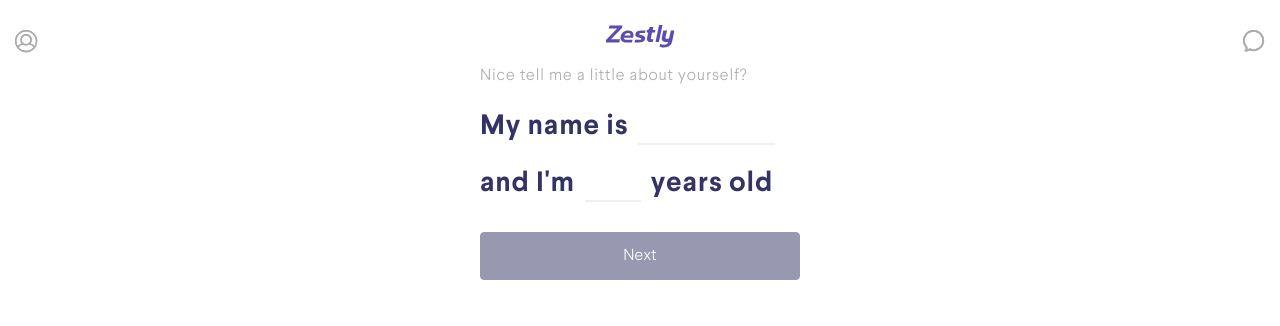
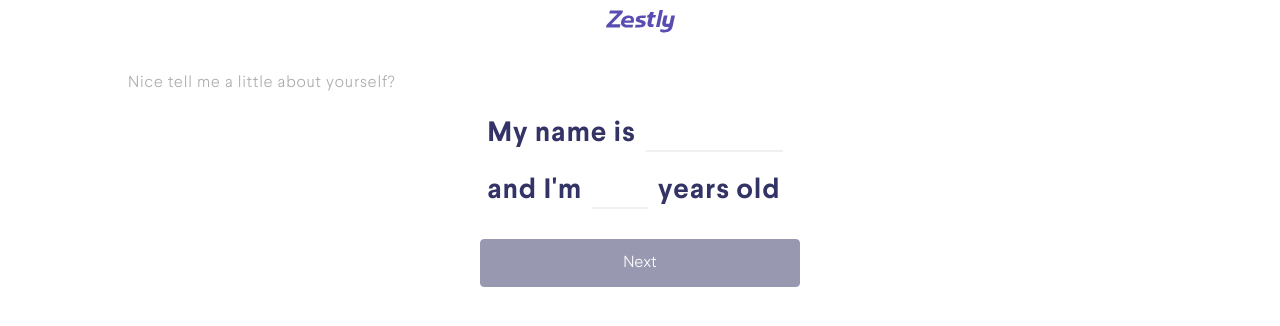
Before and after one commit to jonathanpuc/zestly, a React (Create React App) app: page /onboarding in a window 1280 px wide. Shown: the top 326 px of the page. Built offline with nearby package versions, Linux system fonts and the light colour scheme.

Commit message:
finish login/signup and onboarding F.E

```diff
--- a/src/App.tsx
+++ b/src/App.tsx
@@ -1,8 +1,8 @@
 import * as React from 'react';
 // import styled from 'styled-components'
 import './App.css';
-import Navigation from './components/general/Navigation'
-// import Login from './containers/login'
+// import Navigation from './components/general/Navigation'
+
 import Routes from './Routes'
 
 interface IState {
@@ -25,9 +25,11 @@
   public render() {
     return (
       <div className="App">
-        <Navigation />
-        {/* <Login /> */}
         <Routes authenticated={this.state.authenticated} />
+
+
+
+
 
       </div>
     );
--- a/src/Routes.tsx
+++ b/src/Routes.tsx
@@ -2,6 +2,7 @@
 import { Route, Switch, Redirect, Link } from "react-router-dom";
 import styled from 'styled-components'
 import Onboarding from './containers/Onboarding'
+import Login from './containers/login'
 // import Home from "./containers/Home";
 // import Notes from "./containers/Notes";
 // import Login from "./containers/Login";
@@ -40,7 +41,7 @@
             !authenticated
                 ? <Component />
                 : <Redirect
-                    to='/home'
+                    to='/'
                 />}
     />;
 // tslint:disable-next-line
@@ -54,24 +55,15 @@
         )
     }
 }
-// tslint:disable-next-line
-class Login extends React.Component {
-    public render() {
-        return (
-            <div>
-                Login baby
-                <Link to="/home" >Home</Link>
-            </div>
-        )
-    }
-}
+
+
 
 const Routes = ({ authenticated }: { authenticated: boolean }) => (
 
     <Container>
         <Content>
             <Switch>
-                <AuthenticatedRoute path="/home" exact={true} component={Home} authenticated={authenticated} />
+                <AuthenticatedRoute path="/" exact={true} component={Home} authenticated={authenticated} />
                 <UnauthenticatedRoute path="/login" exact={true} component={Login} authenticated={authenticated} />
                 <AuthenticatedRoute path="/onboarding" exact={true} component={Onboarding} authenticated={authenticated} />
                 {/* <Route path="/" exact component={Home} props={childProps} /> */}
@@ -85,12 +77,12 @@
 export default Routes
 
 const Container = styled.div`
-    max-width: 90%;
-    margin: 0 auto;
-    display: flex;
-    justify-content: center;
+    /* max-width: 90%;
+    margin: 0 auto; */
+    /* display: flex;
+    justify-content: center; */
 `
 
 const Content = styled.div`
-    display: inline-block;
+    /* display: inline-block; */
 `
--- a/src/components/general/Button.tsx
+++ b/src/components/general/Button.tsx
@@ -39,5 +39,6 @@
         border-width: ${(props: any) => !props.filled && '2px'};
         box-shadow: ${(props: any) => props.filled && `0 0 3pt 3pt ${props.theme.offwhite}`};
     }
+    transition: all 0.3s ease;
 `
 export default Button
--- a/src/containers/Onboarding.tsx
+++ b/src/containers/Onboarding.tsx
@@ -4,6 +4,7 @@
 import OnboardingLine from '../components/profile/OnboardingLine'
 import SmallButton from '../components/general/SmallButton'
 import ProfilePhotoGrid from '../components/profile/ProfilePhotoGrid'
+import LogoNav from '../components/general/LogoNav'
 interface IOnboardingState {
     showing: string,
     name: string,
@@ -51,6 +52,14 @@
         }
     }
 
+    public goBackStep = () => {
+        if (this.state.showing === 'second') {
+            this.setState({ showing: 'first' })
+        } else {
+            this.setState({ showing: 'second' })
+        }
+    }
+
     public render() {
         const descriptionTitle = {
             first: 'Nice tell me a little about yourself?',
@@ -59,7 +68,7 @@
         }
 
         const renderProfileDetails = () => (
-            <div>
+            <LineBlock>
                 <OnboardingLine
                     before='My name is'
                     name='name'
@@ -74,17 +83,17 @@
                     inputSize='small'
                     onChange={this.handleLineChange}
                 />
-            </div>
+            </LineBlock>
         )
 
         const renderPhotoDetails = () => (
-            <div>
+            <React.Fragment>
                 <ProfilePhotoGrid />
-            </div>
+            </React.Fragment>
         )
 
         const renderLocationDetails = () => (
-            <div>
+            <LineBlock>
                 <OnboardingLine
                     before='I live in'
                     name='suburb'
@@ -114,12 +123,13 @@
                         onClick={() => this.handleDistanceChange('20')}>20 km</SmallButton>
                 </DistanceButtons>
                 <FillerLine>away from me</FillerLine>
-            </div>
+            </LineBlock>
         )
 
 
         return (
-            <div>
+            <MainOuter>
+                <LogoNav backPage={this.state.showing !== 'first'} onBackClick={this.goBackStep} />
                 <Description>{descriptionTitle[this.state.showing]}</Description>
                 {
                     this.state.showing === 'first' ?
@@ -129,10 +139,15 @@
                 <ButtonWrapper>
                     <Button filled={true} onClick={this.nextDetails} disabled={!this.validateStep()}>Next</Button>
                 </ButtonWrapper>
-            </div>
+            </MainOuter>
         )
     }
 }
+
+const MainOuter = styled.div`
+    display: flex;
+    flex-direction: column;
+`
 
 const ButtonWrapper = styled.div`
     margin-top: 3rem;
@@ -142,7 +157,11 @@
 
 const Description = styled.p`
     color: ${props => props.theme.grey};
-    margin-bottom: 20px;
+
+    width: 80%;
+    margin: 30px auto 20px auto;
+    text-align: left;
+
 `
 const FillerLine = styled.p`
     color: ${props => props.theme.blue};
@@ -154,9 +173,17 @@
     }
 `
 
+const LineBlock = styled.div`
+    display: inline-block;
+    margin: 0 auto;
+`
+
 const DistanceButtons = styled.div`
+    display: flex;
+    justify-content: space-between;
+    overflow-x: scroll;
+    margin-bottom: 1.8rem;
     button {
-        margin-right: 1rem;
+        transition: all 0.3s ease;
     }
-    margin-bottom: 1.8rem;
 `
--- a/src/containers/login/index.tsx
+++ b/src/containers/login/index.tsx
@@ -2,7 +2,8 @@
 import styled from 'styled-components'
 import EmailLoginInterface from './EmailLogin'
 import LogoNav from '../../components/general/LogoNav'
-
+import logo from '../../img/logo.svg'
+import homeBG from './home.png'
 interface IState {
     emailAuth: boolean
 }
@@ -23,8 +24,9 @@
     public renderMain = (): React.ReactElement<'div'> => {
         return (
             <MainOuter>
-                <div />
-
+                <Banner>
+                    <img src={logo} alt="zestly logo" />
+                </Banner>
                 <MainInterface>
                     <h2>Share experiences. <span>Meet new people.</span></h2>
                     <SocialButtons>
@@ -45,9 +47,9 @@
     public render() {
         return (
             <Outer>
-                <LogoNav backPage={this.state.emailAuth} onBackClick={this.handleBackClick} />
+
                 {
-                    this.state.emailAuth ? <EmailLoginInterface /> : this.renderMain()
+                    this.state.emailAuth ? <React.Fragment><LogoNav backPage={this.state.emailAuth} onBackClick={this.handleBackClick} /><EmailLoginInterface /></React.Fragment> : this.renderMain()
                 }
             </Outer>
 
@@ -60,12 +62,17 @@
 
 const MainOuter = styled.div`
     background-color: ${props => props.theme.purple};
-    display: grid;
-    grid-template-rows: repeat(2, 1fr);
+    height: 100vh;
 
-    > div:first-child {
-        background-color: ${props => props.theme.purple};
-    }
+`
+
+const Banner = styled.div`
+    background: url(${homeBG});
+    background-repeat: no-repeat;
+    background-size: cover;
+    text-align: center;
+    padding: 1rem;
+    height: 50vh;
 `
 
 const MainInterface = styled.div`
@@ -78,6 +85,8 @@
 	background-color: #fff;
     box-shadow: 0 -3px 7px 0 rgba(0,0,0,0.1);
     text-align: center;
+    height: 50vh;
+
     h2 {
         color: ${props => props.theme.purple};
         font-size: 1.8rem;
```
Also changed, not shown: src/containers/login/home.png (renamed from src/img/home.png).
